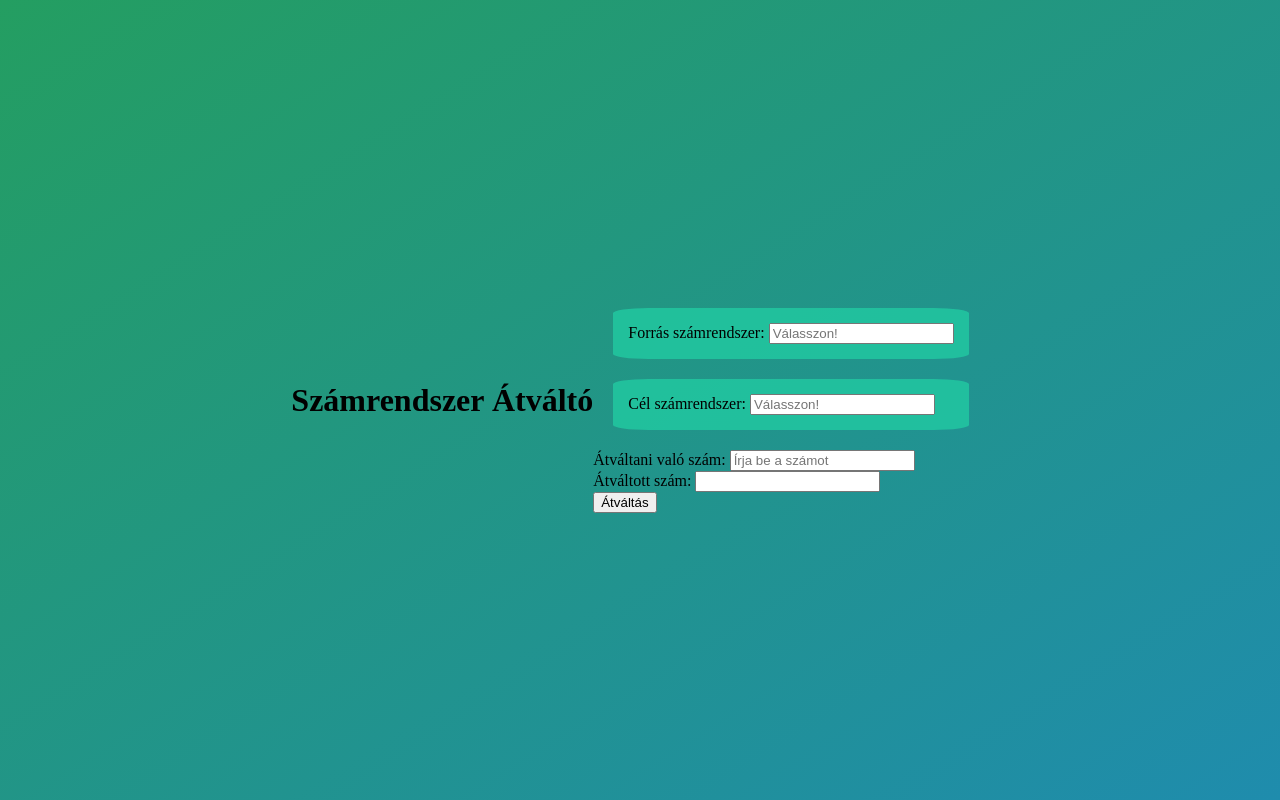
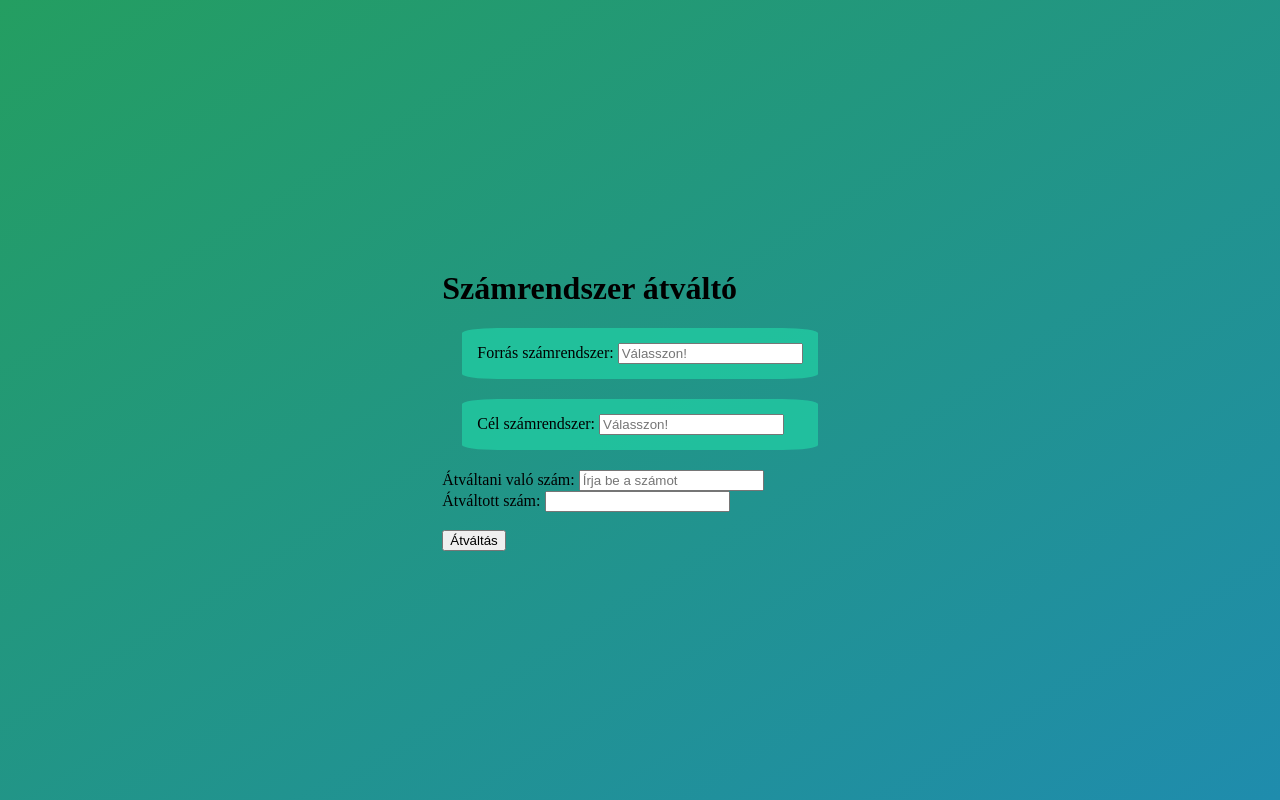
Before and after one commit to matedsanta/atvaltas, a plain HTML site: page index.html in a window 1280 px wide. Drawn offline with Linux system fonts and the light colour scheme.

Commit message:
index.html

```diff
--- a/index.html
+++ b/index.html
@@ -8,7 +8,7 @@
 </head>
 <body>
 
-    <h1>Számrendszer Átváltó</h1>
+<div><h1>Számrendszer átváltó</h1>
 
     <div class="container">
         <div class="szamrendszer">
@@ -29,16 +29,16 @@
         <div class="input-container">
             <label for="inputNumber">Átváltani való szám:</label>
             <input type="number" id="inputNumber" placeholder="Írja be a számot" required>
-        </div>
-
-        <div class="input-container">
+        <!-- </div> -->
+<br>
+        <!-- <div class="input-container"> -->
             <label for="outputNumber">Átváltott szám:</label>
             <input type="text" id="outputNumber" readonly>
         </div>
-
+<br>
         <button id="convertButton">Átváltás</button>
     </div>
-
+</div>
     <script src="script.js"></script>
 </body>
 </html>
```
